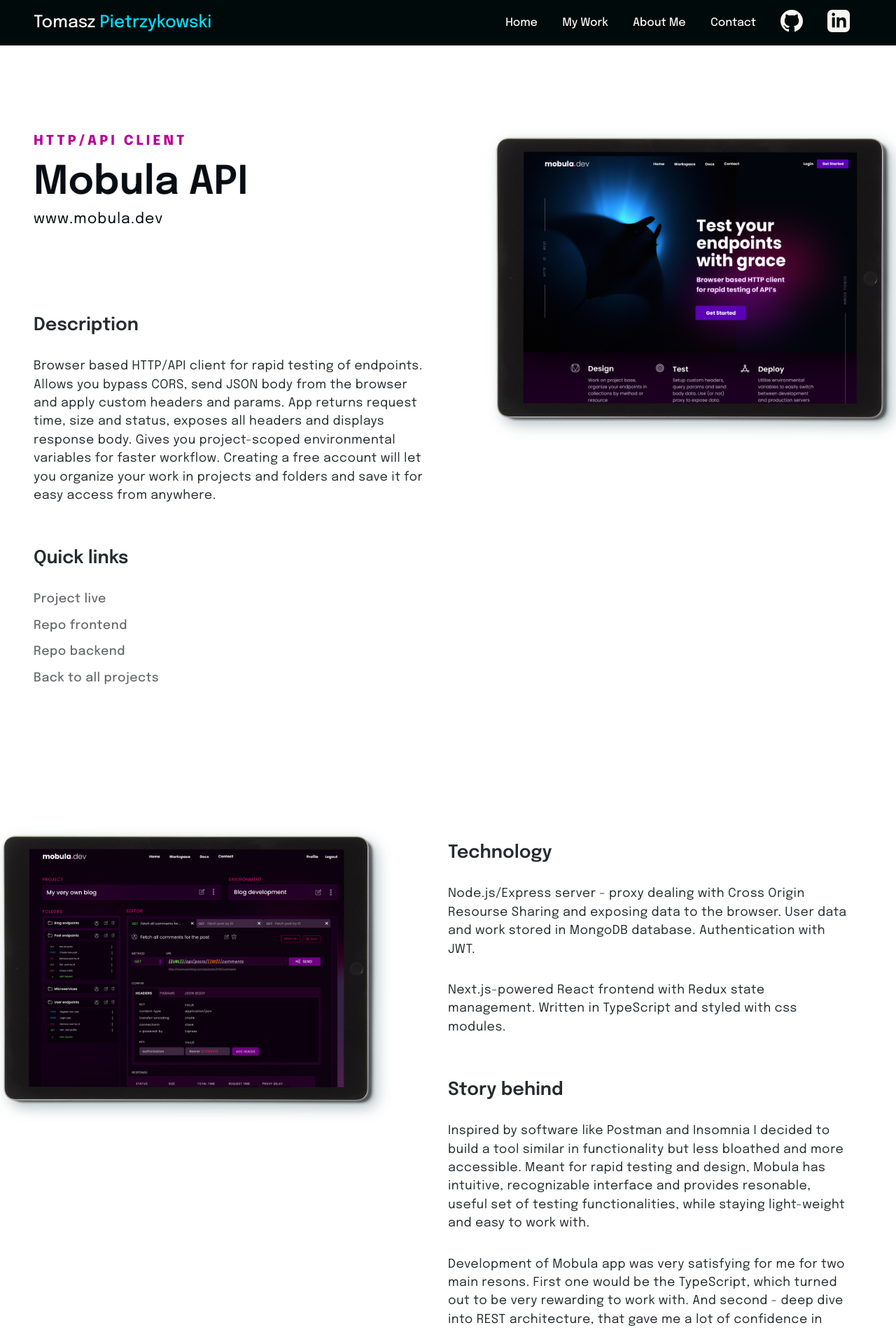
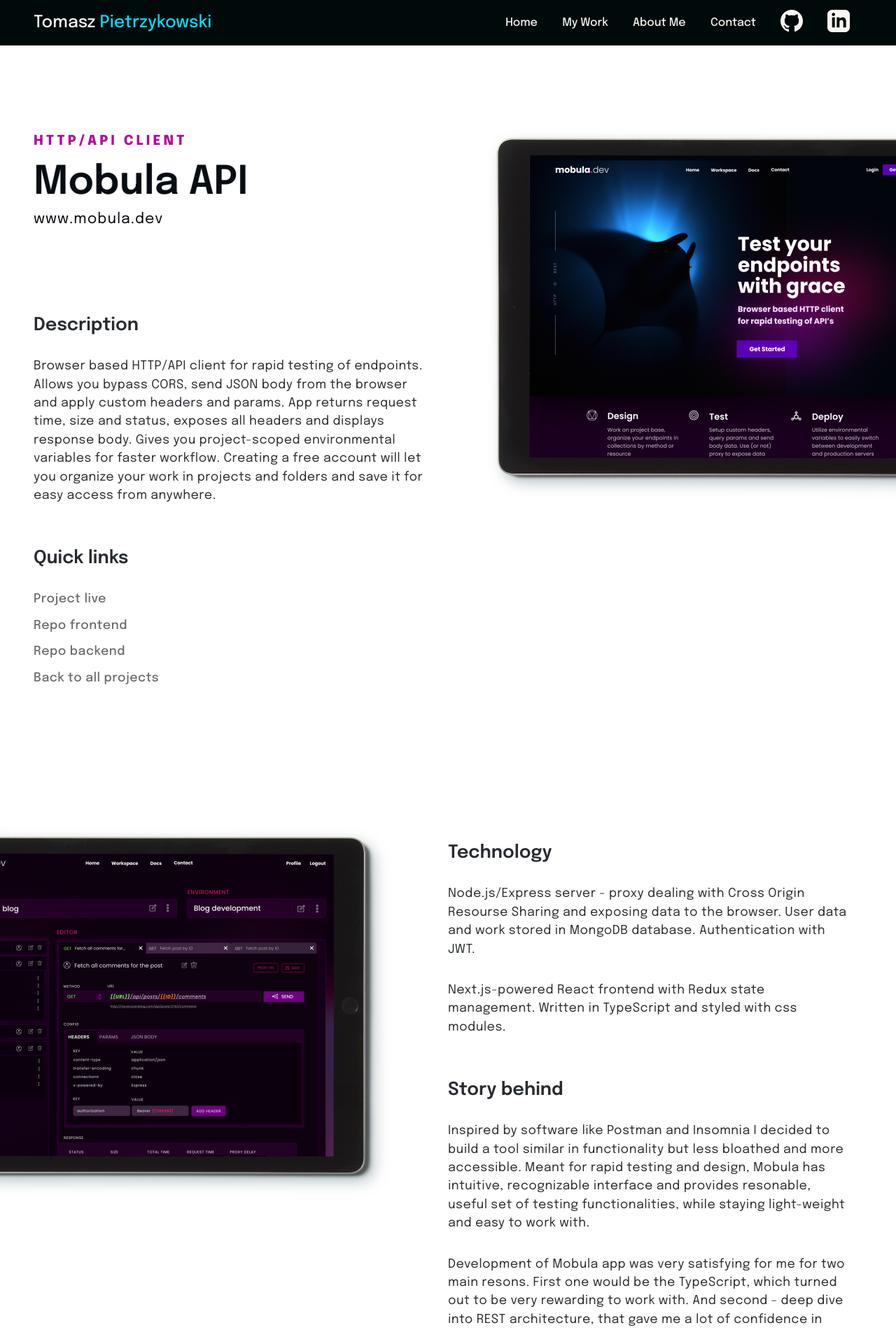
Before and after one commit to TomaszPietrzykowski/portfolio-next, a Next.js app: page /projects/mobula in a window 1280 px wide. Shown: the top 1901 px of the page at 70% size. Built offline with nearby package versions, Linux system fonts and the light colour scheme.

Commit message:
styles tweaked

```diff
--- a/styles/Projects.module.css
+++ b/styles/Projects.module.css
@@ -287,11 +287,10 @@
   filter: drop-shadow(8px 8px 10px var(--shadow01));
 }
 .imageTop {
-  padding: 0 0 0 4rem;
-  margin-right: -12rem;
+  padding: 0 2rem 0 4rem;
 }
 .imageBottom {
-  padding: 3rem 6rem 0 0;
+  padding: 3rem 6rem 0 2rem;
 }
 .imgMobile {
   display: none;
@@ -300,7 +299,24 @@
  *  Responsive
  */
 
-/* ---------------------------------------------- 900 */
+/* ---------------------------------------------- 1400 */
+
+@media (max-width: 1400px) {
+  .imageTop,
+  .imageBottom {
+    width: auto;
+    overflow: hidden;
+  }
+  .detailsLeft {
+    position: relative;
+  }
+  .imageBottom {
+    position: absolute;
+    right: 0;
+  }
+}
+
+/* ---------------------------------------------- 1200 */
 
 @media (max-width: 1200px) {
   .projectsList li {
@@ -322,6 +338,9 @@
     letter-spacing: 1px;
   }
 }
+
+/* ---------------------------------------------- 900 */
+
 @media (max-width: 900px) {
   .container {
     margin-top: 3.5rem;
```
